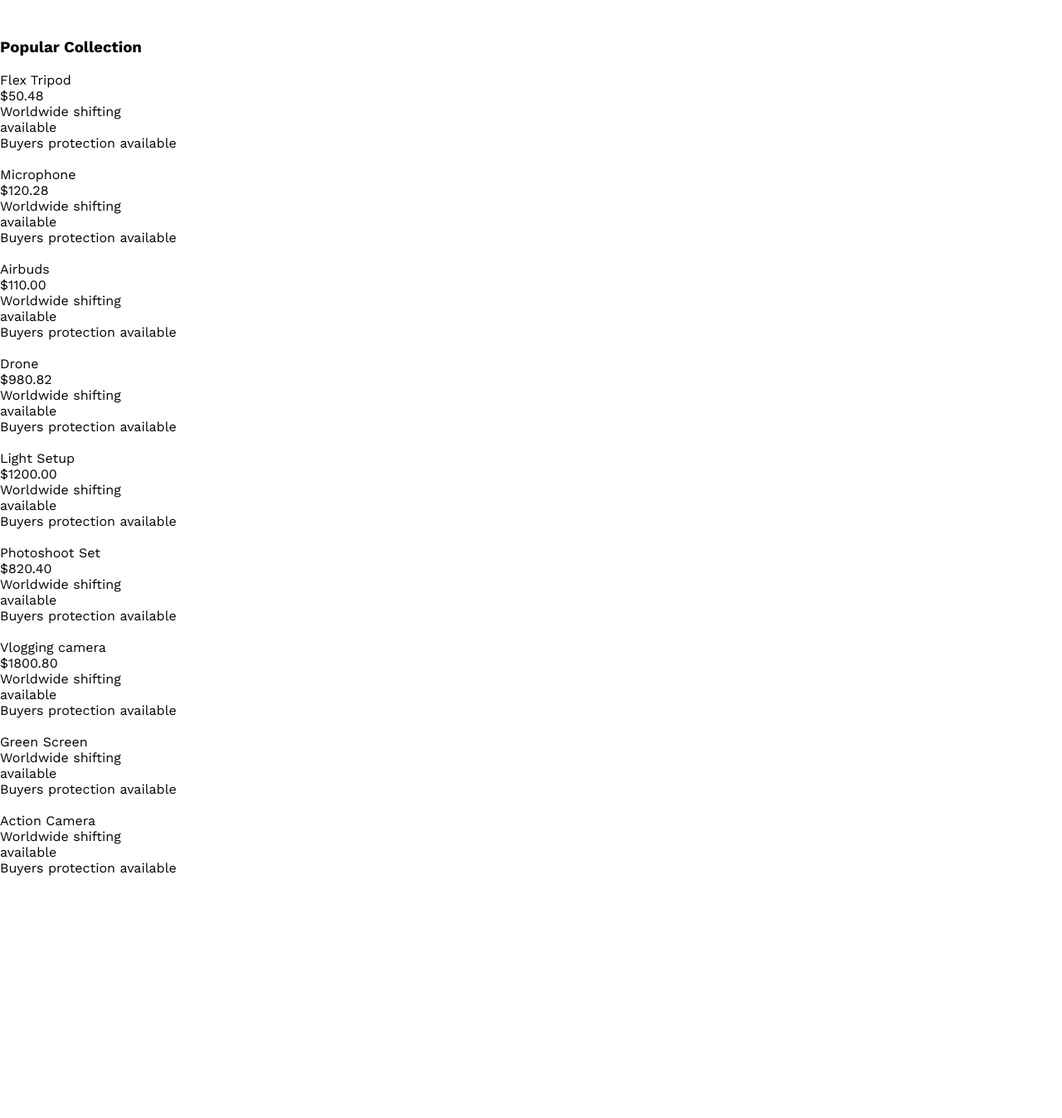
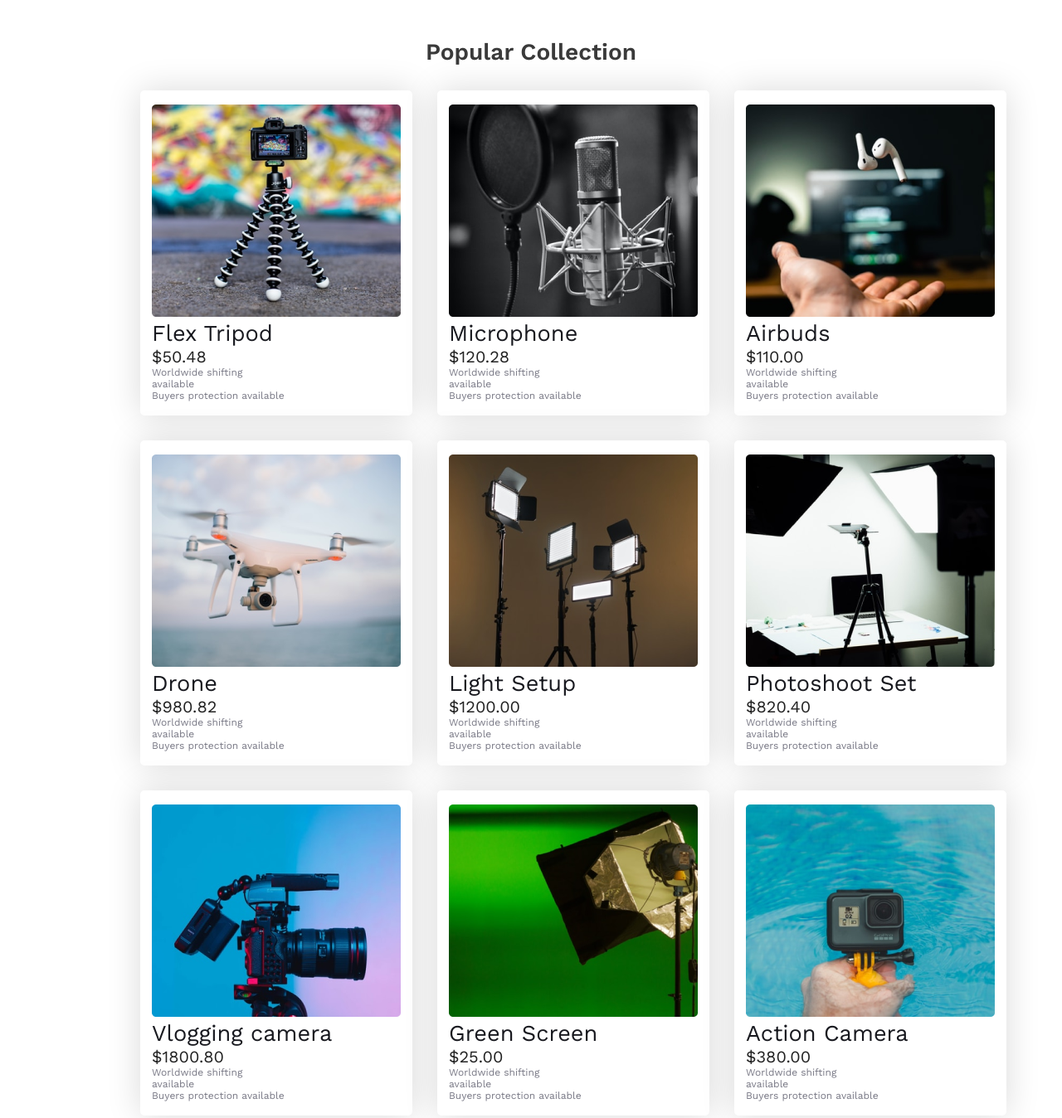
Before and after one commit to aayman01/influencer-gear, a plain HTML site: page index.html in a window 1280 px wide. Shown: the part 860-2208 px from the top of the page at 83% size. Before the commit the page ends 1916 px from the top, so only its background shows below. Drawn offline with nearby package versions, Linux system fonts and the light colour scheme.

Commit message:
popular collection section done

```diff
--- a/index.html
+++ b/index.html
@@ -54,61 +54,61 @@
             </div>
         </section>
         <!-- popular collection -->
-        <section>
+        <section class="popular-collection">
             <h3 class="popular-title" >Popular Collection</h3>
-            <div class="popular-container" >
+            <div class="popular-collection-container" >
                 <div class="Product-container">
-                    <img src="" alt="">
+                    <img src="./images/tripod.png" alt="">
                     <p class="product-title">Flex Tripod</p>
                     <p class="product-price">$50.48</p>
                     <p class="product-description">Worldwide shifting <br>available <br>Buyers protection available</p>
                 </div>
                 <div class="Product-container">
-                    <img src="" alt="">
+                    <img src="./images/mic.png" alt="">
                     <p class="product-title">Microphone</p>
                     <p class="product-price">$120.28</p>
                     <p class="product-description">Worldwide shifting <br>available <br>Buyers protection available</p>
                 </div>
                 <div class="Product-container">
-                    <img src="" alt="">
+                    <img src="./images/airpod.png" alt="">
                     <p class="product-title">Airbuds</p>
                     <p class="product-price">$110.00</p>
                     <p class="product-description">Worldwide shifting <br>available <br>Buyers protection available</p>
                 </div>
                 <div class="Product-container">
-                    <img src="" alt="">
+                    <img src="./images/drone.png" alt="">
                     <p class="product-title">Drone</p>
                     <p class="product-price">$980.82</p>
                     <p class="product-description">Worldwide shifting <br>available <br>Buyers protection available</p>
                 </div>
                 <div class="Product-container">
-                    <img src="" alt="">
+                    <img src="./images/lights.png" alt="">
                     <p class="product-title">Light Setup</p>
                     <p class="product-price">$1200.00</p>
                     <p class="product-description">Worldwide shifting <br>available <br>Buyers protection available</p>
                 </div>
                 <div class="Product-container">
-                    <img src="" alt="">
+                    <img src="./images/setup.png" alt="">
                     <p class="product-title">Photoshoot Set</p>
                     <p class="product-price">$820.40</p>
                     <p class="product-description">Worldwide shifting <br>available <br>Buyers protection available</p>
                 </div>
                 <div class="Product-container">
-                    <img src="" alt="">
+                    <img src="./images/camera.png" alt="">
                     <p class="product-title">Vlogging camera</p>
                     <p class="product-price">$1800.80</p>
                     <p class="product-description">Worldwide shifting <br>available <br>Buyers protection available</p>
                 </div>
                 <div class="Product-container">
-                    <img src="" alt="">
+                    <img src="./images/single-light.png" alt="">
                     <p class="product-title">Green Screen</p>
-                    <p class="product-price"></p>
+                    <p class="product-price">$25.00</p>
                     <p class="product-description">Worldwide shifting <br>available <br>Buyers protection available</p>
                 </div>
                 <div class="Product-container">
-                    <img src="" alt="">
+                    <img src="./images/action.png" alt="">
                     <p class="product-title">Action Camera</p>
-                    <p class="product-price"></p>
+                    <p class="product-price">$380.00</p>
                     <p class="product-description">Worldwide shifting <br>available <br>Buyers protection available</p>
                 </div>
 
--- a/styles/style.css
+++ b/styles/style.css
@@ -82,6 +82,11 @@ nav ul a{
 
 }
 
+/* main */
+main{
+    max-width: 1440px;
+}
+
 /* sponsor style */
 
 .sponsor-img-container{
@@ -89,6 +94,52 @@ nav ul a{
     justify-content: space-evenly;
     gap: 60px;
     margin: 100px 165px;
+}
+
+/* popular collection style */
+
+.popular-collection{
+    margin: 100px 169px;
+}
+
+.popular-title{
+    text-align: center;
+    color: #3A3A3A;
+    font-size: 1.75rem;
+    font-weight: 600;
+    margin-top: 100px;
+    margin-bottom: 30px;
+}
+
+.popular-collection-container{
+    display: grid;
+    grid-template-columns: repeat(3 , 1fr);
+    gap: 30px;
+}
+
+.Product-container{
+    border-radius: 5px;
+    background: #FFF;
+    box-shadow: 0px 0px 40px 0px rgba(0, 0, 0, 0.15);
+    padding: 17px 14px;
+}
+
+.product-title{
+    color: #18191F;
+    font-size: 1.7rem;
+    font-weight: 500;
+}
+
+.product-price{
+    color:  rgba(0, 0, 0, 0.87);
+    font-size: 1.25rem;
+    font-family: 400;
+}
+
+.product-description{
+    color: #787885;
+    font-size: .75rem;
+    font-family: 700;
 }
 
 /* responsive section */
```
